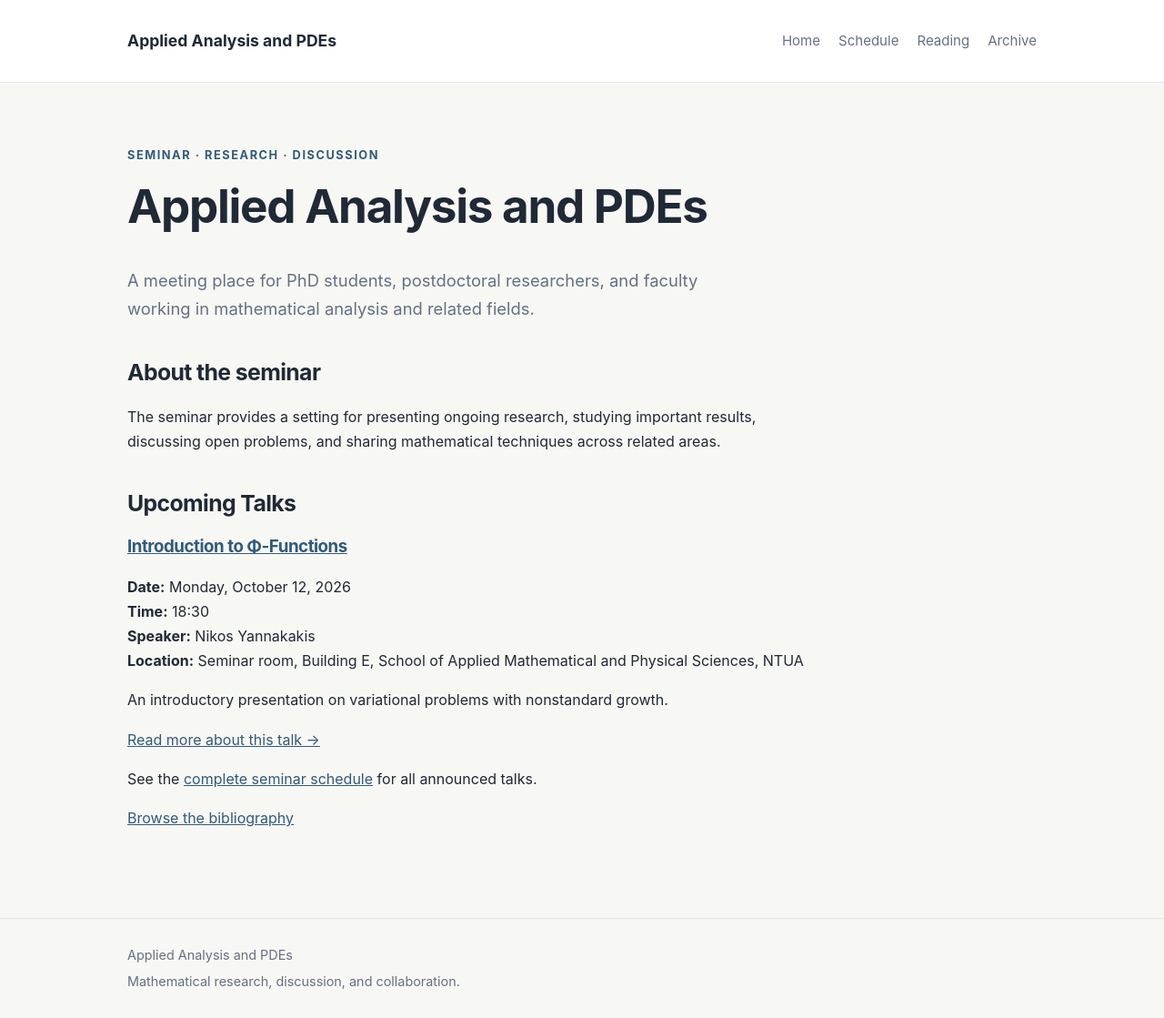
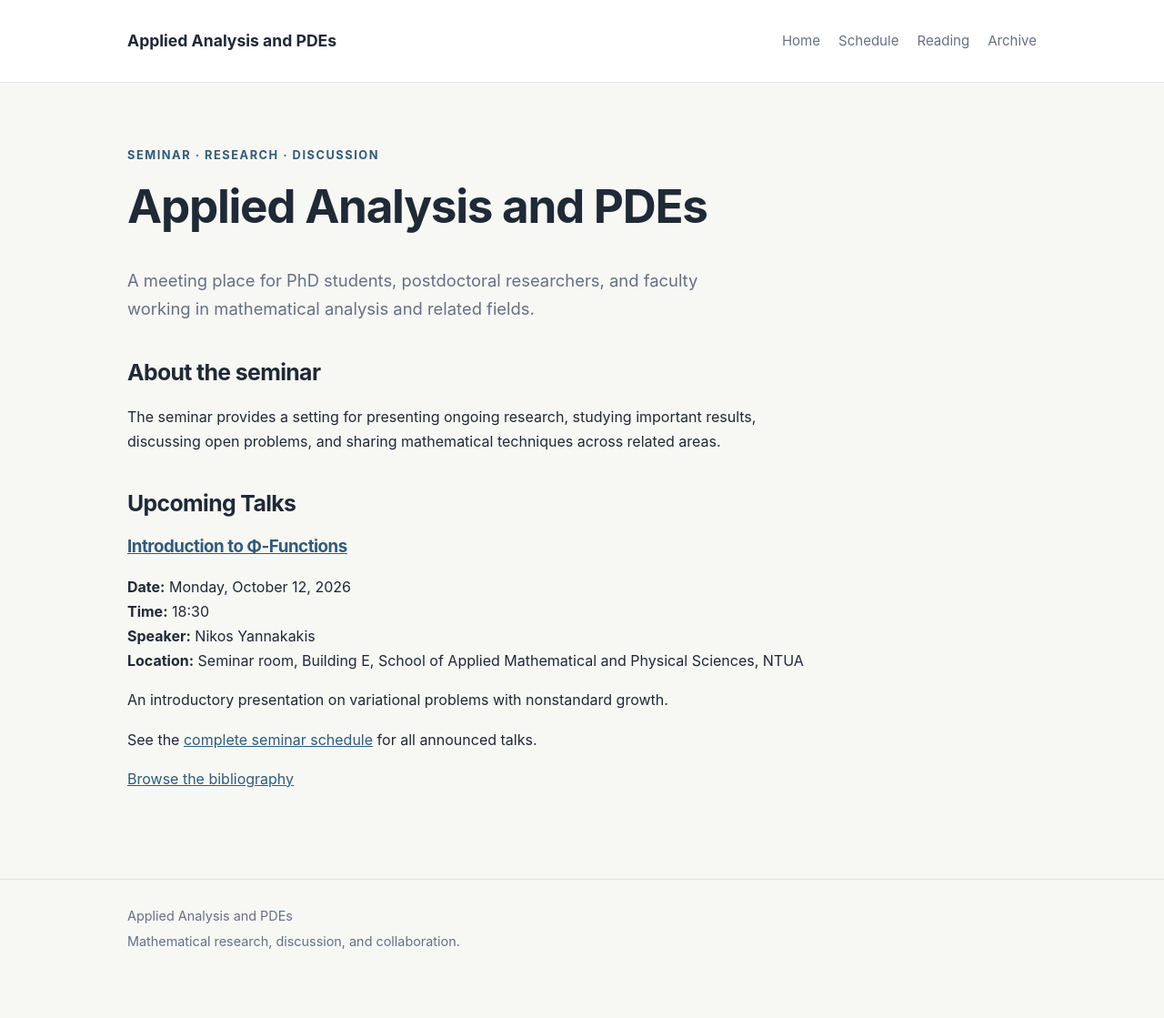
Before and after one commit to gvpantazis/math-seminar, a Jekyll site: the page built from index.md, in a window 1280 px wide. Shown: the whole page at 91% size. Built offline with Jekyll 4.4.1, drawn with Linux system fonts in a browser that asks for light colours; after the commit the page ends 1076 px from its top, so only the background shows below that.

Commit message:
Update index.md

```diff
--- a/index.md
+++ b/index.md
@@ -31,8 +31,6 @@ mathematical techniques across related areas.
 **Location:** {{ talk.location }}
 
 {{ talk.abstract }}
-
-[Read more about this talk →]({{ talk.url | relative_url }})
 {% else %}
 No upcoming talks have been announced yet.
 {% endfor %}
```
